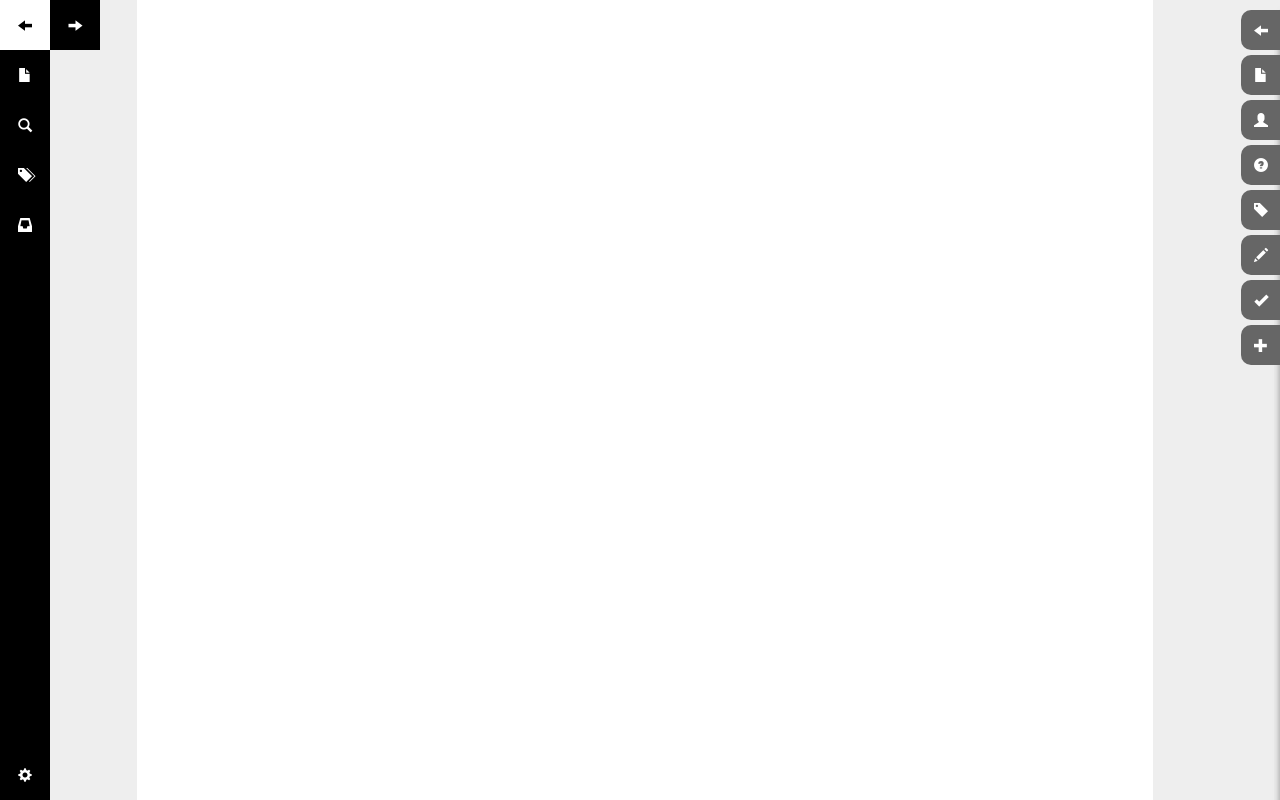
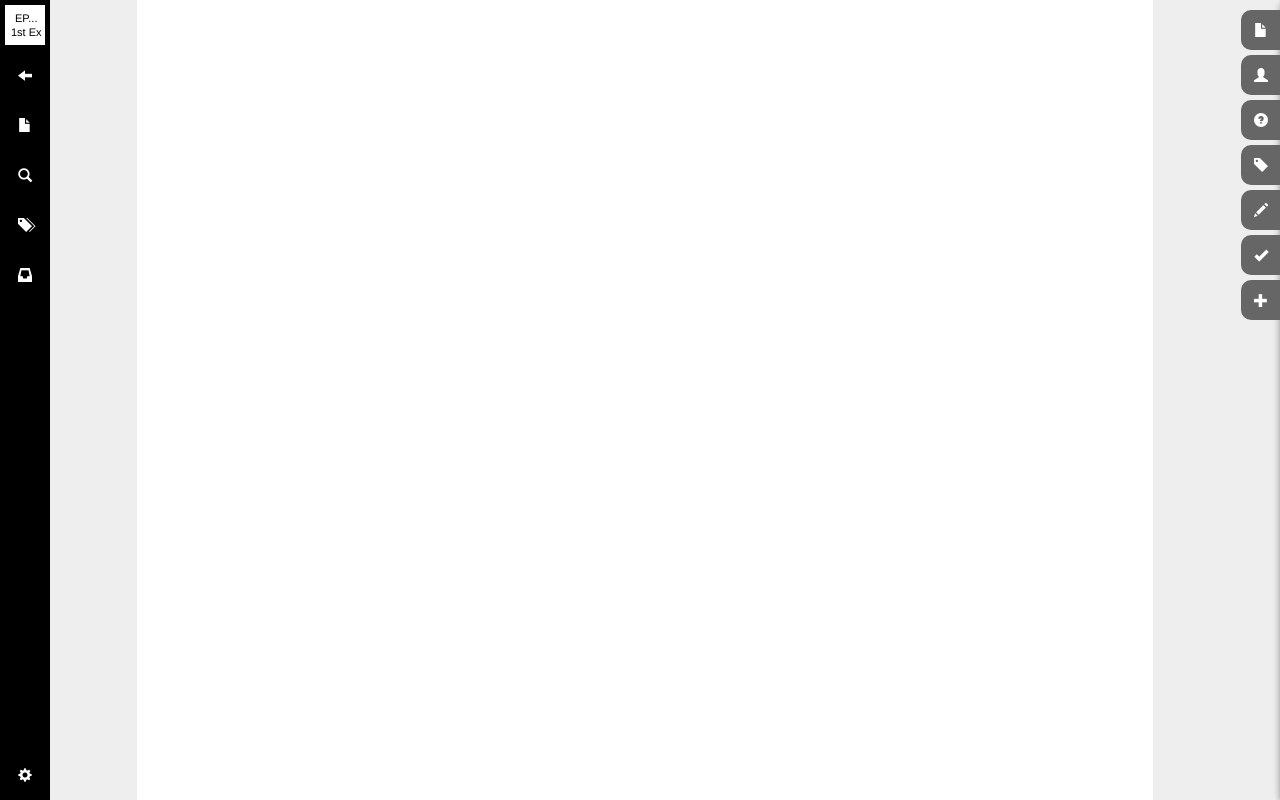
Before and after one commit to epoux/uxpc, a website: page app/index.html in a window 1280 px wide. Drawn offline with nearby package versions, Linux system fonts and the light colour scheme; files that its build step writes are made by us from their sources.

Commit message:
Daily commit

```diff
--- a/app/components/nav-left.html
+++ b/app/components/nav-left.html
@@ -1,4 +1,10 @@
 <ul class="primary">
+	<li class="epNo">
+		<a href="#" class="ep">
+			<span class="appNo">EP...</span>
+			<span class="role-identification">1st Ex</span>
+		</a>
+	</li>
     <li>
         <a class="arrow-back" href="#"><span class="glyphicon glyphicon-arrow-left"></span></a>
         <a class="arrow-forward" href="#"><span class="glyphicon glyphicon-arrow-right"></span></a>
--- a/app/components/nav-right.html
+++ b/app/components/nav-right.html
@@ -1,10 +1,5 @@
 
 	<ul>
-        <li>
-            <a href="#" rel="back" data-toggle="tooltip" data-placement="left" title="Back">
-            	<span class="glyphicon glyphicon-arrow-left"></span>
-            </a>
-        </li>
         <li>
         	<a href="#" rel="application" data-toggle="tooltip" data-placement="left" title="Dossier Data">
         		<span class="glyphicon glyphicon-file"></span>
--- a/app/scripts/main.js
+++ b/app/scripts/main.js
@@ -45,8 +45,13 @@ $(document).ready(function () {
 					//click events for search history 'bars'
 					$('.pull-out .search-term').unbind('click').on('click', function(){
 						//toggle selected class on click
-						$(this).parent().parent().toggleClass('selected');
+						if (!$(this).parent().parent().hasClass('selected')) {
+							$(this).parent().parent().toggleClass('selected');
+						}
 						$('.presearch-field').not($(this).parent().parent()).removeClass('selected');
+
+						$(this).toggleClass('current-search');
+						$('.search-term').not($(this)).removeClass('current-search');
 
 						//setting the var to determine which search field is loaded
 						var id = $(this).attr("rel");
@@ -107,6 +112,16 @@ $(document).ready(function () {
 	// Functions that run 'inside' of the loaded content. These can be called as a callback of the AJAX load functions.
 
 	function leftNavFunctions() {
+		//Getting the application number
+		var ep = 'EP13742066'
+		$('.ep').on('mouseenter mouseleave', function (){
+			$(this).parent().toggleClass('extend');
+		});
+		$('.ep').mouseenter(function(){
+			$('.appNo').html(ep);
+		}).mouseleave(function(){
+			$('.appNo').html('EP...');
+		});
 		// Navigation arrows
 	    $('.arrow-back').parent().mouseenter(function () {
 	        $(this).css('width', '100px');
@@ -133,7 +148,7 @@ $(document).ready(function () {
 	        container: 'body'
 	    });
 	    //Right navigation click functions
-    	$('.nav-right ul li a').on('click', function () {
+    	$('.nav-right ul li a').unbind('click').on('click', function () {
 
 			// Right hand (helpers) "fly out" menu
 	        $(this).toggleClass('selected');
--- a/app/styles/components/_helpers.scss
+++ b/app/styles/components/_helpers.scss
@@ -80,7 +80,6 @@ $base-tab-size: 40px;
       z-index:0;
       height:100%;
       position:absolute;
-      top:10px;
       background:$light-grey;
       border:1px solid $mid-grey;
       padding:0 60px 20px 20px;
--- a/app/styles/components/_main-navigation.scss
+++ b/app/styles/components/_main-navigation.scss
@@ -28,6 +28,7 @@ including the 'fly out menu', along with associated media queries.
       float:left;
       list-style: none;
       overflow: hidden;
+      @include transition(0.4s);
 
       &> a {
         display: block;
@@ -63,6 +64,31 @@ including the 'fly out menu', along with associated media queries.
         }
 
       }
+
+      &.extend {
+        width:$navigation-width*2;
+        a {
+          width:$navigation-width*2;
+        }
+      }
+
+      &.epNo {
+        background:$white;
+        border:5px solid $black;
+        a {
+          color:$black;
+          font-size:11px;
+          line-height:10px;
+          padding-top:6px;
+        }
+        span {
+          float:left;
+          width:85%;
+          text-align:center;
+          margin:2px 0;
+        }
+      }
+
     }
     /* slide out secondary navigation */
     .secondary-nav {
--- a/app/styles/components/_search.scss
+++ b/app/styles/components/_search.scss
@@ -110,6 +110,10 @@ $pull-put-width : 300px;
     border:1px solid darken($mid-grey, 10%);
     cursor:pointer;
 
+    &.current-search {
+      background:#00CC00;
+    }
+
     span.unread {
       position:absolute;
       left:0;
@@ -151,6 +155,7 @@ $pull-put-width : 300px;
     float:left;
     margin:0;
     height:100%;
+    overflow:auto;
   }
 
   .query-builder {
```
Also changed, not shown: .tmp/styles/main.css.
